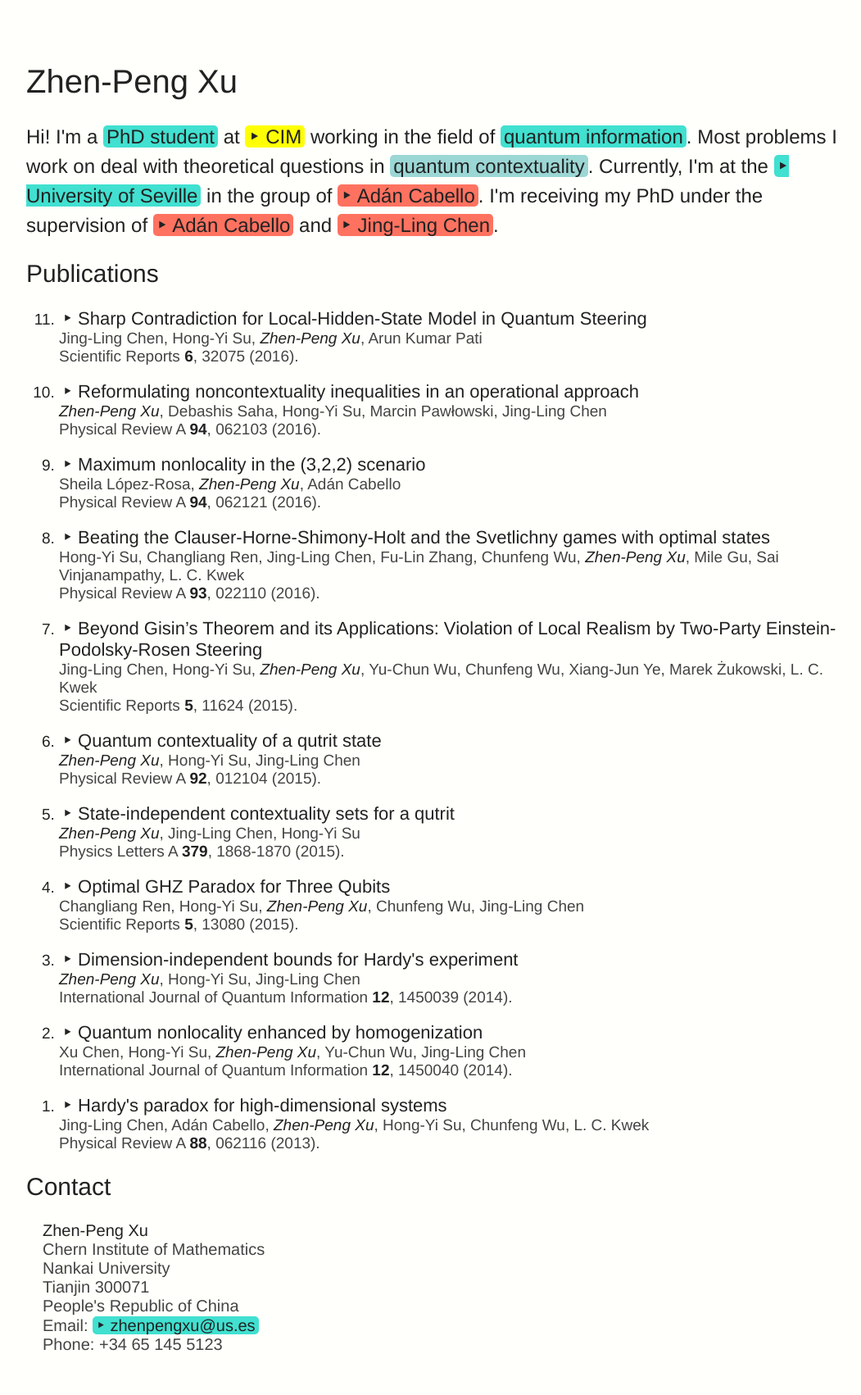
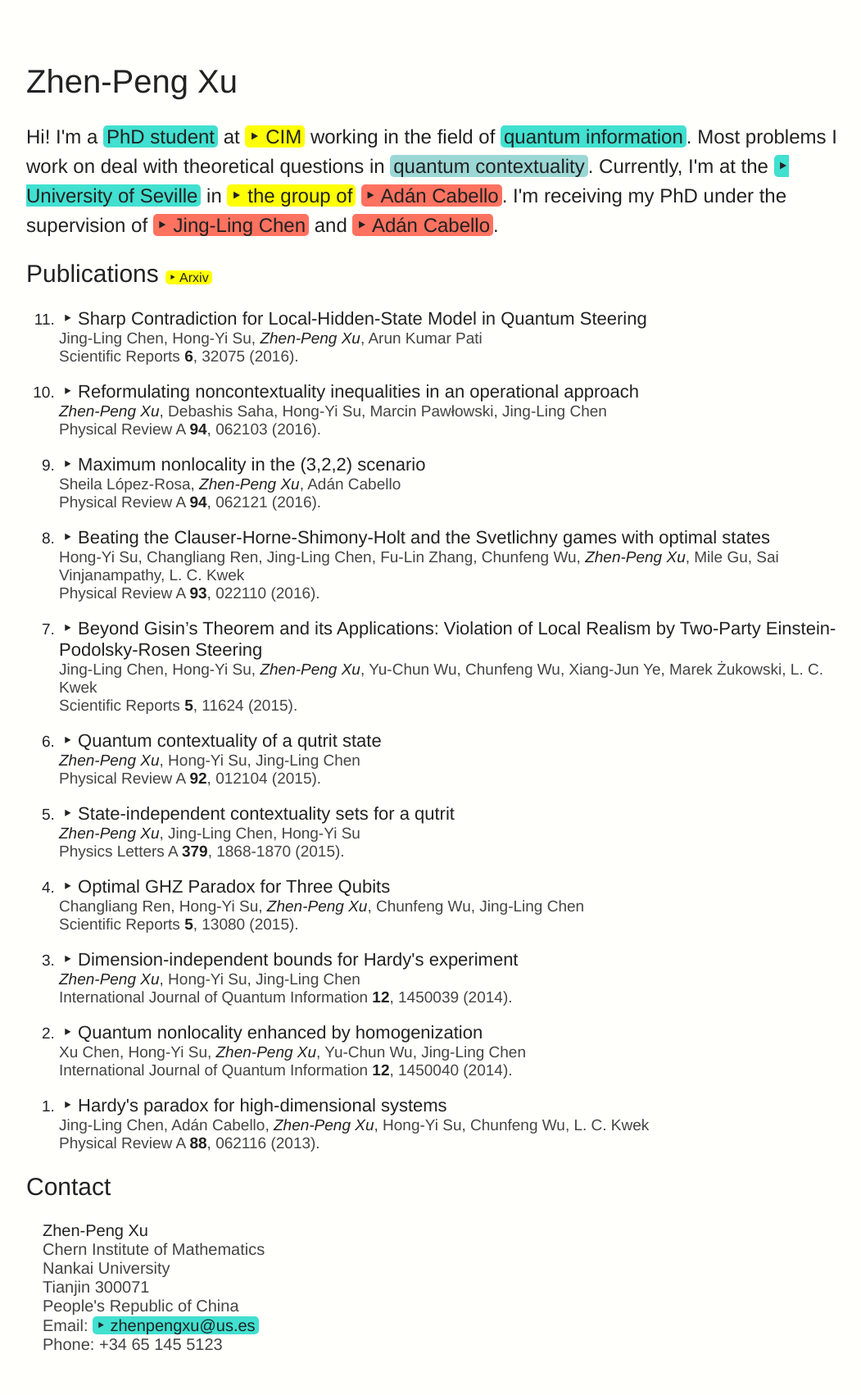
Before and after one commit to hueidou/hueidou.github.io, a Jekyll site: the page index.html, which Jekyll copies as it is, in a window 1280 px wide. Shown: the whole page at 82% size, without its empty margins (96-1147 px from the left). Built offline with Jekyll 4.4.1, drawn with Linux system fonts in a browser that asks for light colours; Markdown is read by kramdown in place of the engine named in the settings.

Commit message:
correct some typos

```diff
--- a/index.html
+++ b/index.html
@@ -5,13 +5,13 @@
     <meta name="viewport" content="initial-scale=1">
     <meta charset="utf-8">
     <meta name="description" content="Zhen-Peng is a doctor at CIM working in the field of quantum information. He is particularly interested in quantum contextuality.">
-    <link href="/css/cv.css" rel="stylesheet">
+    <link href="css/cv.css" rel="stylesheet">
 </head>
 <body>
 <header>
     <h1>Zhen-Peng Xu</h1>
     <!--
-    <figure><img id="photo" src="/images/psu.png" alt="Zhen-Peng Xu"></figure>
+    <figure><img id="photo" src="images/psu.png" alt="Zhen-Peng Xu"></figure>
     -->
     <div id="hi">
         Hi! I'm a <em class="what">PhD student</em> at <a href="http://www.cim.nankai.edu.cn/" class="where">CIM</a> working in
@@ -19,13 +19,13 @@
 
         Most problems I work on deal with theoretical questions in <em class="topic">quantum contextuality</em>.
 
-        Currently, I'm at the <a href="http://www.us.es/eng">University of Seville</a> in the group of <a href="http://personal.us.es/adan/home.htm"
+        Currently, I'm at the <a href="http://www.us.es/eng">University of Seville</a> in <a href="http://faeuat0.us.es/QIGUS/" class="where">the group of</a> <a href="http://personal.us.es/adan/home.htm"
         class="who">Ad&#xe1;n Cabello</a>. I'm receiving my PhD under the
-        supervision of <a href="http://personal.us.es/adan/home.htm" class="who">Ad&#xe1;n Cabello</a> and <a href="http://www.math.uni-magdeburg.de/~kaibel" class="who">Jing-Ling Chen</a>.
+        supervision of <a href="http://www.math.uni-magdeburg.de/~kaibel" class="who">Jing-Ling Chen</a> and <a href="http://personal.us.es/adan/home.htm" class="who">Ad&#xe1;n Cabello</a>.
     </div>
 </header>
 <main>
-    <h2>Publications</h2>
+    <h2>Publications <a href="https://arxiv.org/find/all/1/OR+au:Zhen_Peng+all:+AND+EXACT+Zhen_Peng+Xu/0/1/0/all/0/1" class="type">Arxiv</a></h2>
 
     <ol reversed>
         <!----><li><p><a href="http://www.nature.com/srep/2016/160826/srep32075/full/srep32075.html" class="title">Sharp Contradiction for Local-Hidden-State Model in Quantum Steering</a><br>Jing-Ling Chen, Hong-Yi Su, <i>Zhen-Peng Xu</i>, Arun Kumar Pati<br>Scientific Reports <strong>6</strong>, 32075 (2016).</p></li>
```
